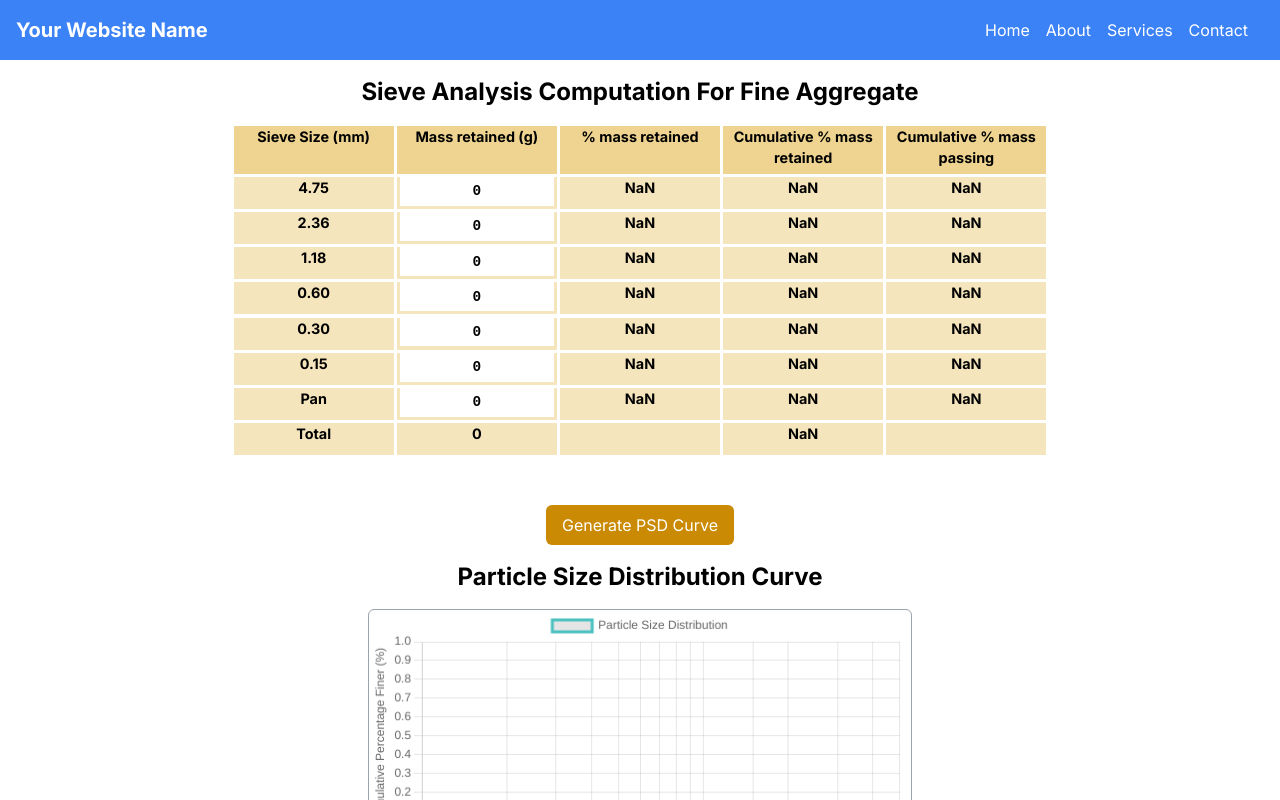
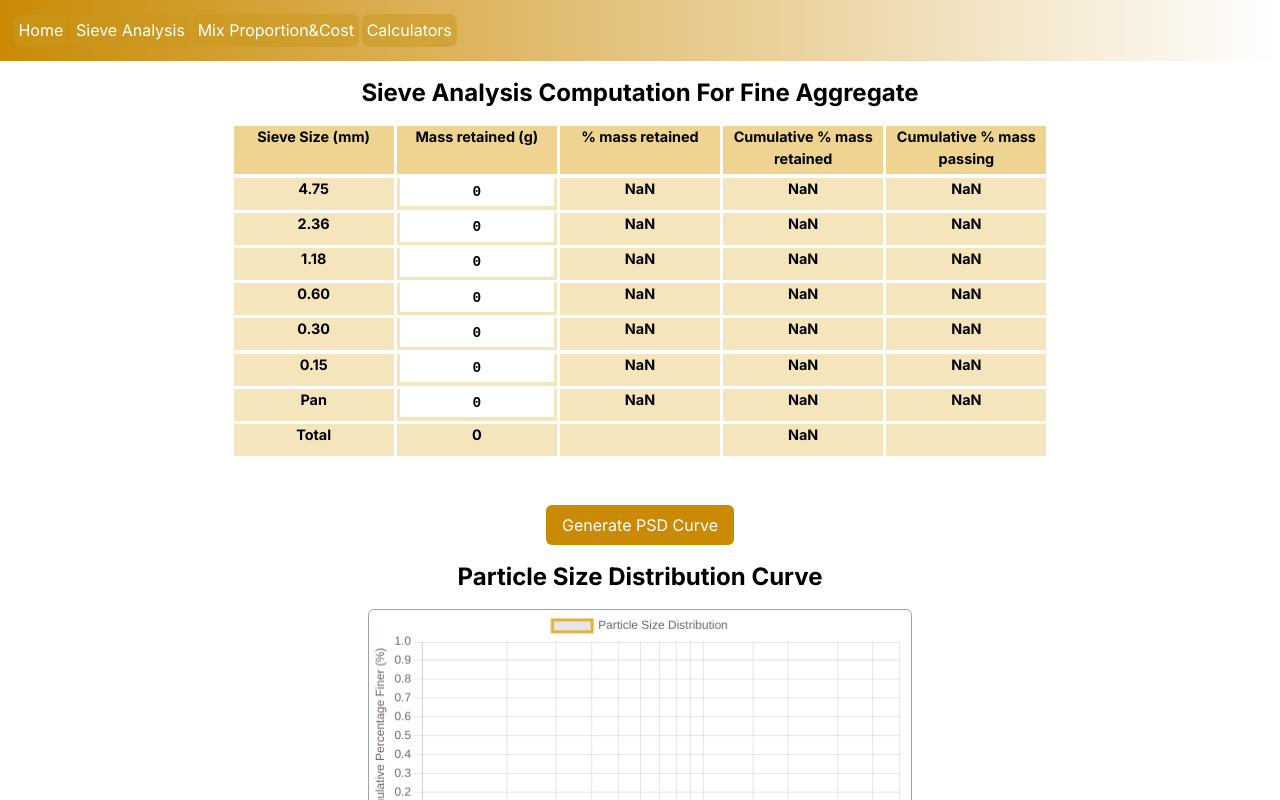
Before and after one commit to IsraelIyke/ug-project, a Next.js app: page /psd-curve in a window 1280 px wide. Shown: the top 800 px of the page. Built offline with nearby package versions, Linux system fonts and the light colour scheme.

Commit message:
finished working on the navigation

```diff
--- a/app/component/header.js
+++ b/app/component/header.js
@@ -1,5 +1,6 @@
 import { useState } from "react";
-
+import { MdArrowDropDownCircle } from "react-icons/md";
+import Link from "next/link";
 const Navigation = () => {
   const [showMenu, setShowMenu] = useState(false);
 
@@ -8,35 +9,34 @@ const Navigation = () => {
   };
 
   return (
-    <nav className="bg-blue-500 p-4">
-      <div className="flex items-center justify-between">
-        <div className="text-white font-bold text-xl">Your Website Name</div>
+    <nav className="bg-gradient-to-r from-yellow-600 to-white-500 p-3">
+      <div className="flex items-center ">
         {/* Hamburger icon for mobile */}
         <div className="md:hidden">
-          <button onClick={toggleMenu} className="text-white">
-            click
+          <button onClick={toggleMenu}>
+            <MdArrowDropDownCircle style={{ fontSize: "2rem" }} />
           </button>
         </div>
         {/* Navigation links */}
-        <ul className={`md:flex ${showMenu ? "block" : "hidden"}`}>
-          <li className="md:mr-4">
-            <a className="text-white hover:text-gray-200" href="#home">
+        <ul className={`md:flex ${showMenu ? "block" : "hidden"} nav-list`}>
+          <li className="md:mr-6">
+            <Link className="text-white" href="./">
               Home
+            </Link>
+          </li>
+          <li className="md:mr-6">
+            <a className="text-white" href="#about">
+              Sieve Analysis
             </a>
           </li>
-          <li className="md:mr-4">
-            <a className="text-white hover:text-gray-200" href="#about">
-              About
+          <li className="md:mr-6">
+            <a className="text-white" href="#services">
+              Mix Proportion&Cost
             </a>
           </li>
-          <li className="md:mr-4">
-            <a className="text-white hover:text-gray-200" href="#services">
-              Services
-            </a>
-          </li>
-          <li className="md:mr-4">
-            <a className="text-white hover:text-gray-200" href="#contact">
-              Contact
+          <li className="md:mr-6">
+            <a className="text-white" href="#contact">
+              Calculators
             </a>
           </li>
         </ul>
--- a/app/globals.css
+++ b/app/globals.css
@@ -22,3 +22,12 @@ body {
   margin: 0;
   color: rgb(var(--foreground-rgb));
 }
+.nav-list li {
+  background-color: hsla(43, 74%, 45%, 0.534);
+  padding: 0.3rem;
+  margin: 0.1rem;
+  border-radius: 0.5rem;
+}
+.nav-list li:hover {
+  background-color: hsla(43, 74%, 55%, 0.87);
+}
--- a/app/psd-curve/page.js
+++ b/app/psd-curve/page.js
@@ -103,7 +103,7 @@ export default function Home() {
           {
             label: "Particle Size Distribution",
             data: dataPoints,
-            borderColor: "rgba(75, 192, 192, 1)",
+            borderColor: "hsl(43, 74%, 55%)",
             fill: false,
             tension: 0.4,
           },
--- a/package.json
+++ b/package.json
@@ -18,6 +18,7 @@
     "react": "18.2.0",
     "react-csv": "^2.2.2",
     "react-dom": "18.2.0",
+    "react-icons": "^4.10.1",
     "tailwindcss": "3.3.3"
   }
 }
```
Also changed, not shown: 1 other file (tests, documents, lock files or other folders).
